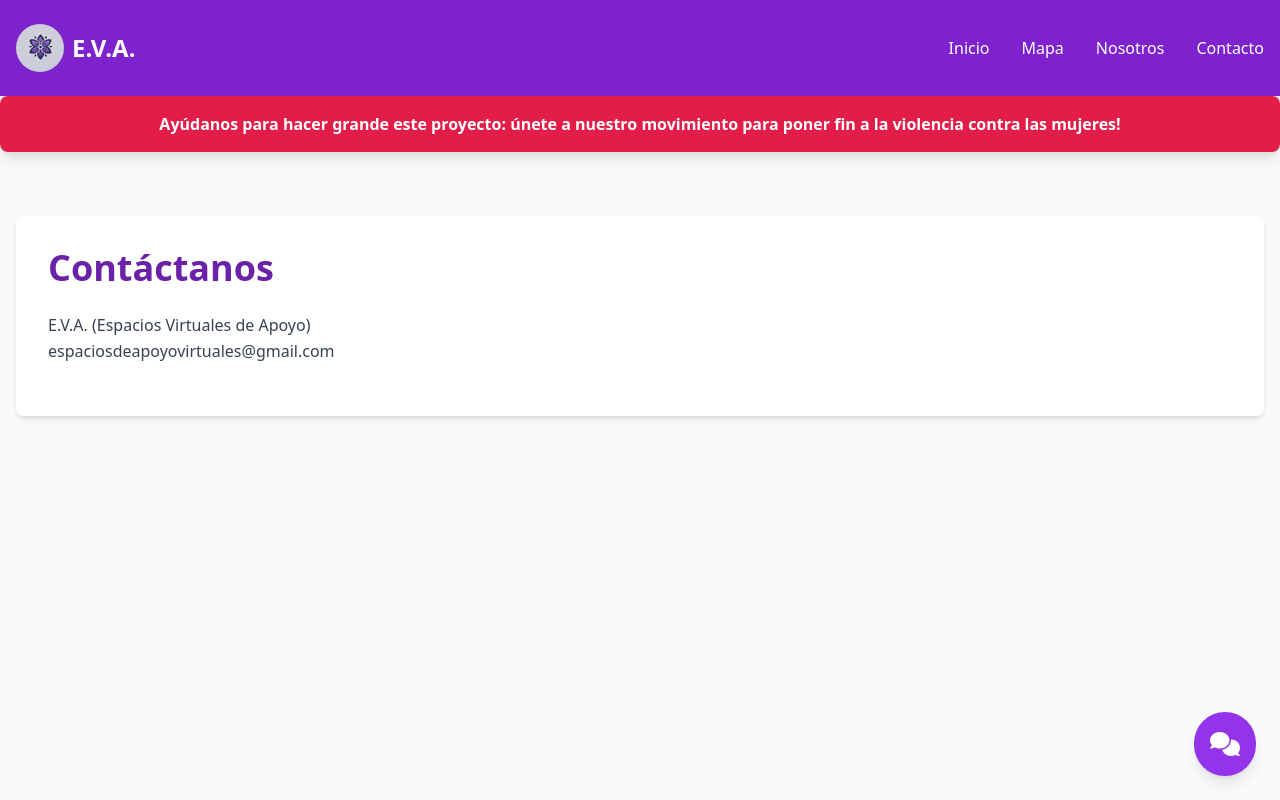
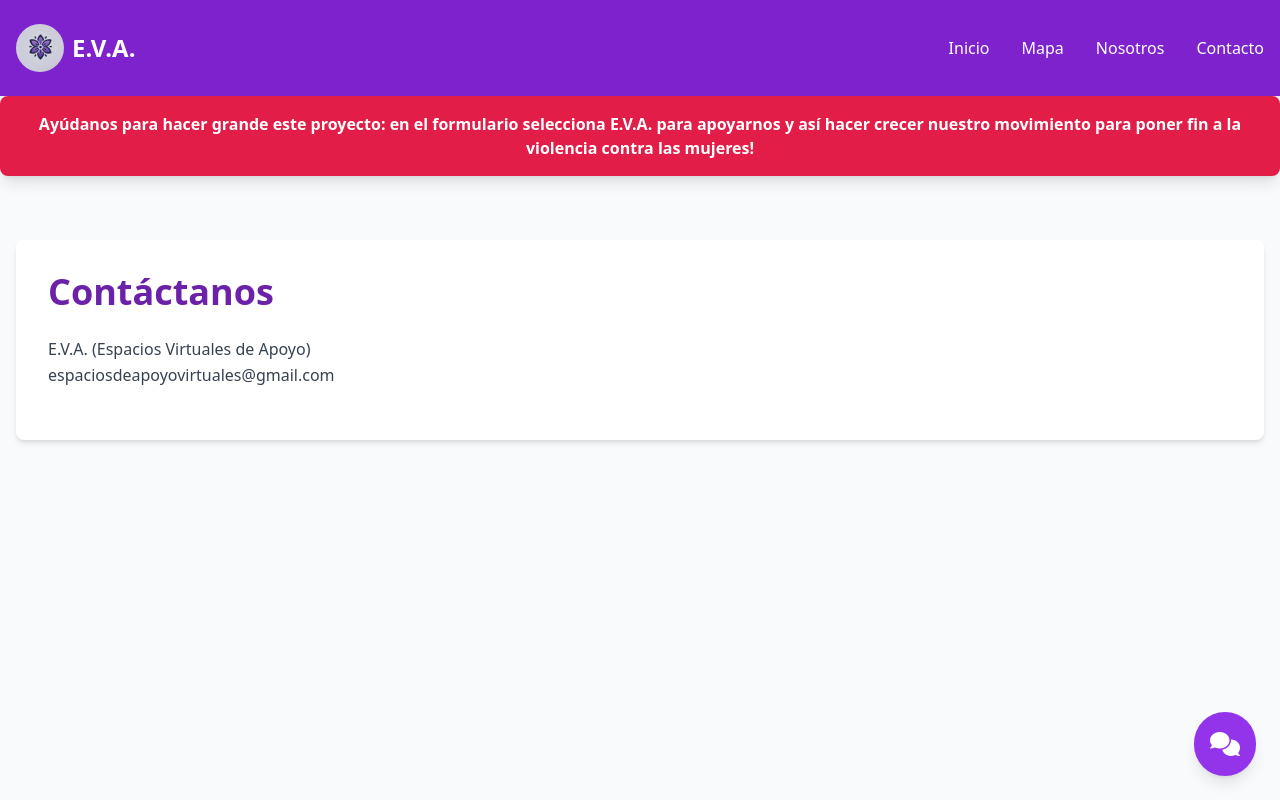
Before and after one commit to Nicolasmateoprietojimenez/E.V.A, a plain HTML site: page contacto.html in a window 1280 px wide. Drawn offline with nearby package versions, Linux system fonts and the light colour scheme.

Commit message:
Proyecto E.V.A.

```diff
--- a/contacto.html
+++ b/contacto.html
@@ -33,8 +33,8 @@
 
     <div class="bg-rose-600 text-white p-4 rounded-lg shadow-lg mb-8 transform hover:scale-105 transition-transform">
         <a href="https://sensibilizacion.ciberpaz.gov.co/#/data-ciberpaz/response/64?type=public"
-            class="block text-center font-bold" target="_blank">Ayúdanos para hacer grande este proyecto: únete a
-            nuestro movimiento para poner fin a la violencia contra las mujeres!</a>
+            class="block text-center font-bold" target="_blank">Ayúdanos para hacer grande este proyecto: en el formulario selecciona
+            E.V.A. para apoyarnos y así hacer crecer nuestro movimiento para poner fin a la violencia contra las mujeres!</a>
     </div>
 
     <main class="container mx-auto px-4 py-8">
```
Also changed, not shown: index.html (+2 -1 lines), nosotros.html (+2 -2 lines).
